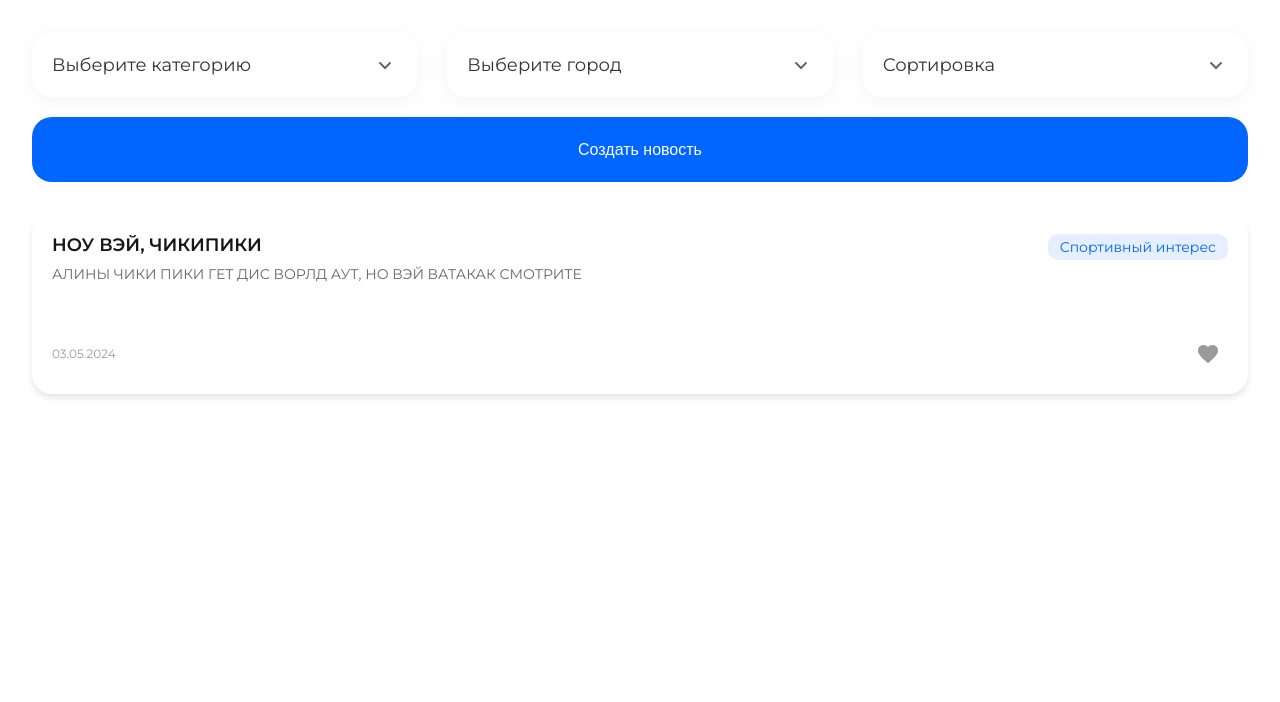
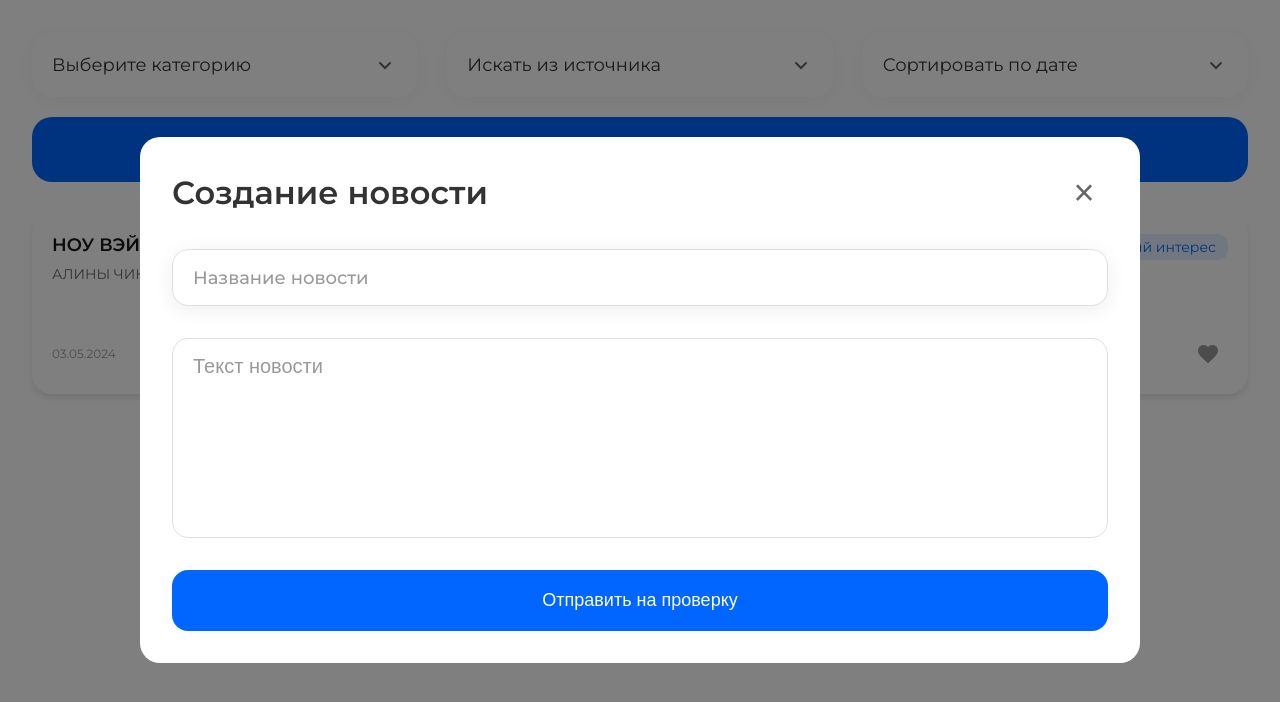
Before and after one commit to echo-tokyo/rniirs_hack, a Vue app: page / in a window 1280 px wide. Both pictures are taken after a click on the button "Создать новость". Shown: the top 702 px of the page. Built offline with nearby package versions, Linux system fonts and the light colour scheme.

Commit message:
minorchik

```diff
--- /dev/null
+++ b/src/components/CreateNewsForm.vue
@@ -0,0 +1,97 @@
+<script setup>
+import { ref } from 'vue'
+
+const title = ref('')
+const content = ref('')
+
+const emit = defineEmits(['submit'])
+
+const handleSubmit = () => {
+  emit('submit', {
+    title: title.value,
+    content: content.value
+  })
+  title.value = ''
+  content.value = ''
+}
+</script>
+
+<template>
+  <form @submit.prevent="handleSubmit" class="create-news-form">
+    <div class="form-group">
+      <input
+        v-model="title"
+        type="text"
+        placeholder="Название новости"
+        class="form-input"
+      />
+    </div>
+    <div class="form-group">
+      <textarea
+        v-model="content"
+        placeholder="Текст новости"
+        class="form-textarea"
+        rows="6"
+      ></textarea>
+    </div>
+    <button type="submit" class="submit-button">
+      Отправить на проверку
+    </button>
+  </form>
+</template>
+
+<style scoped>
+.create-news-form {
+  display: flex;
+  flex-direction: column;
+  gap: 32px;
+}
+
+.form-group {
+  display: flex;
+  flex-direction: column;
+}
+
+.form-input,
+.form-textarea {
+  font-family: 'Montseratt', sans-serif;
+  width: 100%;
+  padding: 16px 20px;
+  border: 1px solid #e0e0e0;
+  border-radius: 16px;
+  font-size: 20px;
+  transition: border-color 0.2s ease;
+  outline: none;
+  resize: none;
+}
+
+.form-textarea {
+  min-height: 200px;
+}
+
+.form-input:focus,
+.form-textarea:focus {
+  border-color: #0066FF;
+}
+
+.form-input::placeholder,
+.form-textarea::placeholder {
+  color: #999;
+}
+
+.submit-button {
+  background: #0066FF;
+  color: white;
+  border: none;
+  border-radius: 16px;
+  padding: 20px;
+  font-size: 18px;
+  font-weight: 500;
+  cursor: pointer;
+  transition: background-color 0.2s ease;
+}
+
+.submit-button:hover {
+  background: #0052cc;
+}
+</style>
--- /dev/null
+++ b/src/components/Modal.vue
@@ -0,0 +1,101 @@
+<script setup>
+defineProps({
+  isOpen: {
+    type: Boolean,
+    required: true
+  },
+})
+
+const emit = defineEmits(['close'])
+</script>
+
+<template>
+  <Transition name="modal">
+    <div v-if="isOpen" class="modal-overlay" @click="emit('close')">
+      <div class="modal-content" @click.stop>
+        <div class="modal-header">
+          <h2 class="modal-title">Создание новости</h2>
+          <button class="close-button" @click="emit('close')">×</button>
+        </div>
+        <div class="modal-body">
+          <slot></slot>
+        </div>
+      </div>
+    </div>
+  </Transition>
+</template>
+
+<style scoped>
+.modal-overlay {
+  position: fixed;
+  top: 0;
+  left: 0;
+  width: 100%;
+  height: 100%;
+  background: rgba(0, 0, 0, 0.5);
+  display: flex;
+  justify-content: center;
+  align-items: center;
+  z-index: 1000;
+}
+
+.modal-content {
+  background: white;
+  border-radius: 20px;
+  padding: 32px;
+  width: 95%;
+  max-width: 1000px;
+  max-height: 95vh;
+  overflow-y: auto;
+}
+
+.modal-header {
+  display: flex;
+  justify-content: space-between;
+  align-items: center;
+  margin-bottom: 32px;
+}
+
+.modal-title {
+  font-size: 32px;
+  font-weight: 600;
+  color: #333;
+  margin: 0;
+}
+
+.close-button {
+  background: none;
+  border: none;
+  font-size: 36px;
+  color: #666;
+  cursor: pointer;
+  padding: 0;
+  width: 48px;
+  height: 48px;
+  display: flex;
+  align-items: center;
+  justify-content: center;
+  border-radius: 50%;
+  transition: all 0.2s ease;
+}
+
+.close-button:hover {
+  background: rgba(0, 0, 0, 0.05);
+  color: #333;
+}
+
+.modal-body {
+  width: 100%;
+}
+
+/* Анимации */
+.modal-enter-active,
+.modal-leave-active {
+  transition: opacity 0.3s ease;
+}
+
+.modal-enter-from,
+.modal-leave-to {
+  opacity: 0;
+}
+</style>
--- a/src/pages/main/Main.vue
+++ b/src/pages/main/Main.vue
@@ -1,5 +1,9 @@
 <script setup>
+import { ref } from 'vue'
 import { CustomSelect, NewsCard } from "@/components"
+import Modal from '@/components/Modal.vue'
+import CreateNewsForm from '@/components/CreateNewsForm.vue'
+
 const selectOptions = [
   'Все категории',
   'Название категории',
@@ -23,6 +27,13 @@ const sortOptions = [
   'По рейтингу',
   'По отзывам'
 ]
+
+const isModalOpen = ref(false)
+
+const handleCreateNews = (newsData) => {
+  console.log('Создана новость:', newsData)
+  isModalOpen.value = false
+}
 </script>
 
 <template>
@@ -35,14 +46,16 @@ const sortOptions = [
         />
         <CustomSelect
           :options="cityOptions"
-          placeholder="Выберите город"
+          placeholder="Искать из источника"
         />
         <CustomSelect
           :options="sortOptions"
-          placeholder="Сортировка"
+          placeholder="Сортировать по дате"
         />
       </div>
-      <button class="create-button">Создать новость</button>
+      <button class="create-button" @click="isModalOpen = true">
+        Создать новость
+      </button>
     </div>
   </div>
   <div class="NewsContainer">
@@ -54,6 +67,13 @@ const sortOptions = [
       category="Спортивный интерес"
     />
   </div>
+
+  <Modal
+    :is-open="isModalOpen"
+    @close="isModalOpen = false"
+  >
+    <CreateNewsForm @submit="handleCreateNews" />
+  </Modal>
 </template>
 
 <style scoped>
```
